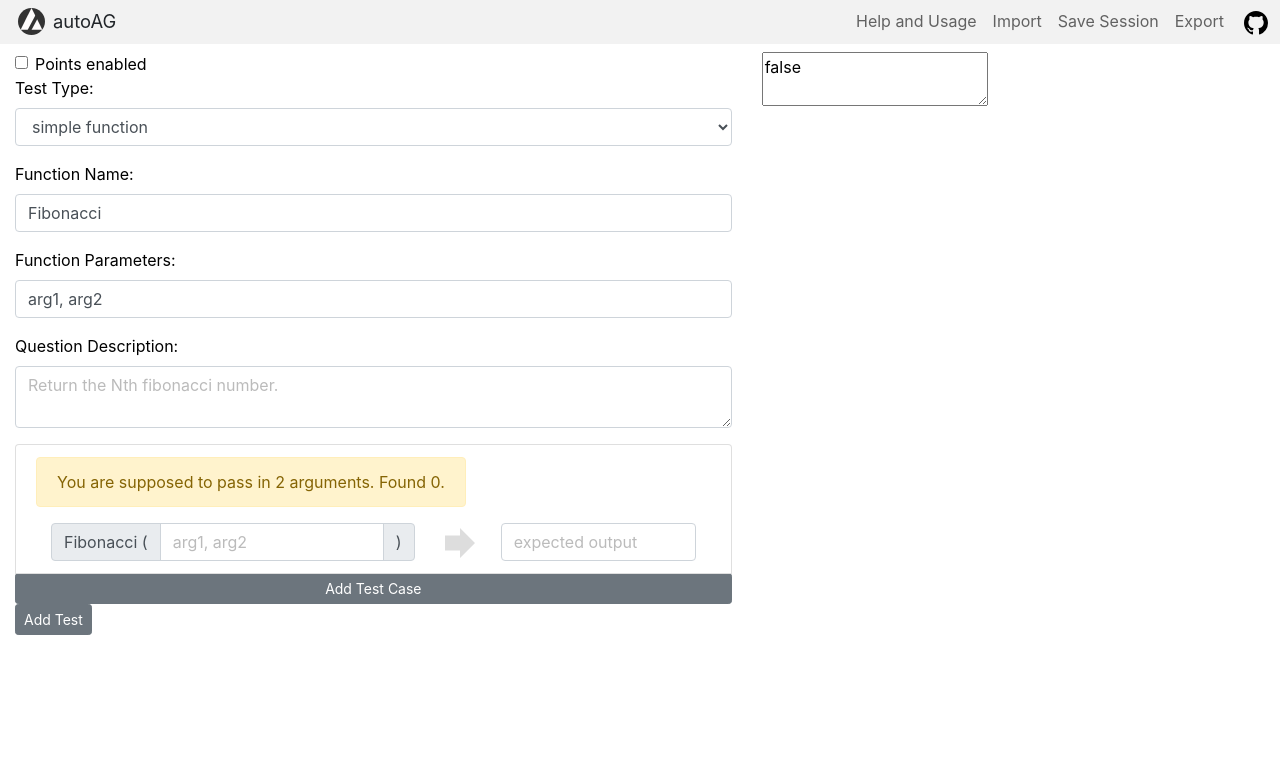
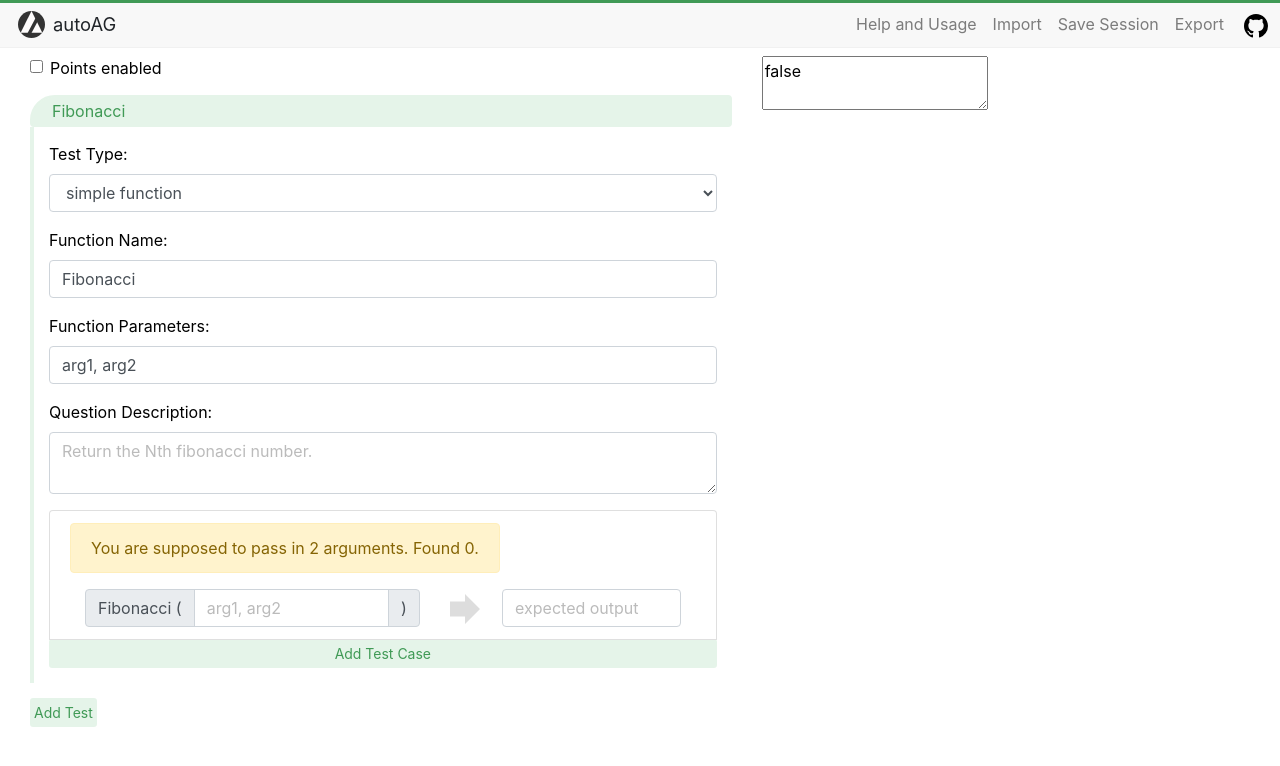
Before and after one commit to JingkangZhang/autoAG, a React (Create React App) app in the folder autoag/: page / in a window 1280 px wide. Shown: the top 766 px of the page. Built offline with nearby package versions, Linux system fonts and the light colour scheme.

Commit message:
green theme, test case collapse, remove outline

```diff
--- a/autoag/src/components/FormTestCase.js
+++ b/autoag/src/components/FormTestCase.js
@@ -3,7 +3,8 @@ import {
   FormGroup, Input, Button, Label, Alert,
   ListGroup, ListGroupItem,InputGroupText,InputGroupAddon,InputGroup,
   Container, Row, Col,
-  Badge
+  Badge,
+  Collapse
 } from 'reactstrap';
 import {isValidArgList} from "./testArgs.js";
 {
@@ -26,9 +27,28 @@ import {isValidArgList} from "./testArgs.js";
   // }
 }
 class FormTestCase extends React.Component {
+  constructor(props) {
+    super(props);
+    this.handleToggle = this.handleToggle.bind(this);
+    this.state = {
+      collapse: false
+    };
+  }
+  handleToggle(e) {
+    this.setState({ collapse: !this.state.collapse });
+  }
   render() {
     return (
-      <div>
+      <div className={this.props.className}>
+      <Button className="testHeader" onClick={this.handleToggle}>
+        {this.props.testData.testName==="" ?
+          this.props.testData.functionName
+          :
+          this.props.testData.testName
+        }
+      </Button>
+      <Collapse  isOpen={!this.state.collapse}>
+        <div className="testCaseBody">
           {this.props.pointsEnabled &&
             <FormFullScore formHandler={this.props.formHandler}
               testIndex={this.props.testIndex}
@@ -53,10 +73,14 @@ class FormTestCase extends React.Component {
             functionParams={this.props.testData.functionParams}
             testCases={this.props.testData.testCases} />
         </div>
+      </Collapse>
+
+      </div>
 
     )
   }
 }
+
 
 //props:{formHandler:Function, testIndex:Int, fullScore:String}
 class FormFullScore extends React.Component {
@@ -282,4 +306,5 @@ class FormTestCaseInner extends React.Component {
   }
 }
 
+
 export default FormTestCase
--- a/autoag/src/components/InputField.js
+++ b/autoag/src/components/InputField.js
@@ -10,6 +10,7 @@ class InputField extends React.Component {
     for (var i = 0; i < this.props.formState.tests.length; i++) {
       testList.push(
         <FormTestCase testData={this.props.formState.tests[i]} testIndex={i}
+          className="formTestCase"
           pointsEnabled={this.props.formState.pointsEnabled}
           formHandler={this.props.formHandler}/>
       )
--- a/autoag/src/components/TopNav.js
+++ b/autoag/src/components/TopNav.js
@@ -51,7 +51,7 @@ class TopNav extends React.PureComponent {
   render() {
     return (
       <div>
-        <Navbar color="light" light expand="sm">
+        <Navbar className="topNav" color="light" light expand="sm">
 
           <NavbarBrand id="autoAGBrand">autoAG</NavbarBrand>
           <UncontrolledTooltip placement="right" trigger="hover"
--- a/autoag/src/index.css
+++ b/autoag/src/index.css
@@ -39,7 +39,7 @@ code {
                                   supported by Chrome and Opera */
 }
 .navbar .nav-item .nav-link {
-  color:rgba(0, 0, 0, 0.6);
+  /* color:rgba(0, 0, 0, 0.6); */
   /* margin:20px; */
 
   -webkit-touch-callout: none; /* iOS Safari */
@@ -52,11 +52,11 @@ code {
 }
 
 .navbar .nav-item .nav-link:not(.githubNav):hover {
-  border: 1px solid #222;
+  border: 1px solid #7AC78C;
   border-radius: 4px;
   padding: 7px;
-  background-color: rgba(0,0,0,0.2);
-  color:rgba(0, 0, 0, 0.7);
+  background-color: #E5F4E9;
+  color:rgba(0, 0, 0, 0.8);
 }
 
 .bg-light {
@@ -117,3 +117,58 @@ code {
 label {
   color:black;
 }
+.testHeader {
+  width:100%;
+  display:block;
+  text-align: left;
+  padding-left: 20px !important;
+  border-top-left-radius: 25px;
+}
+/* .testHeader:focus {
+  outline: none !important;
+} */
+.btn:focus,.btn:active:focus,.btn.active:focus,
+.btn.focus,.btn:active.focus,.btn.active.focus {
+    outline: none !important;
+    box-shadow: none !important;
+}
+
+.topNav {
+  border-top: 3px solid #409A56;
+  border-bottom: 1px solid #F1F1F1;
+  background-color: #F8F8F8 !important;
+}
+.btn-secondary {
+  color: #409A56;
+  padding: 2px;
+  background-color: #E5F4E9;
+  border: 2px solid #E5F4E9;
+}
+
+
+.btn-secondary:hover {
+  color: #409A56;
+  background-color: #E5F4E9;
+  border: 2px solid #7AC78C;
+}
+.btn-secondary:active,
+.btn-secondary:target,
+.btn-secondary.active {
+  color: #409A56 !important;
+  background-color: #E5F4E9 !important;
+  border: 2px solid #7AC78C !important;
+}
+
+.formTestCase {
+
+  margin-top: 15px;
+  margin-bottom: 15px;
+}
+.testCaseBody {
+  padding: 15px;
+  border-left: 4px solid #E5F4E9;
+  /* padding-top: 0; */
+}
+form {
+  margin-left: 15px;
+}
```
Also changed, not shown: autoag/public/big-transparent.svg (added). Lines whose indentation alone changed are shown as unchanged.
